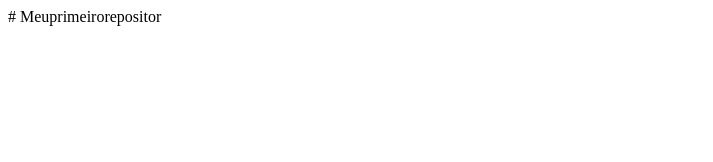
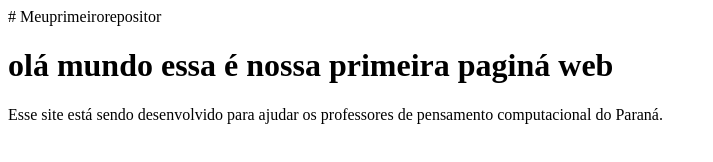
Before and after one commit to webester2007/Meuprimeirorepositor, a plain HTML site: page index.html in a window 1280 px wide. Shown: the whole page, without its empty margins (0-713 px from the left). Drawn offline with Linux system fonts and the light colour scheme.

Commit message:
iniciando nosso site

```diff
--- a/index.html
+++ b/index.html
@@ -1 +1,5 @@
 # Meuprimeirorepositor
+
+<h1> olá mundo essa é nossa primeira paginá web</h1>
+
+<p>Esse site está sendo desenvolvido para ajudar os professores de pensamento computacional do Paraná.</p>
```
